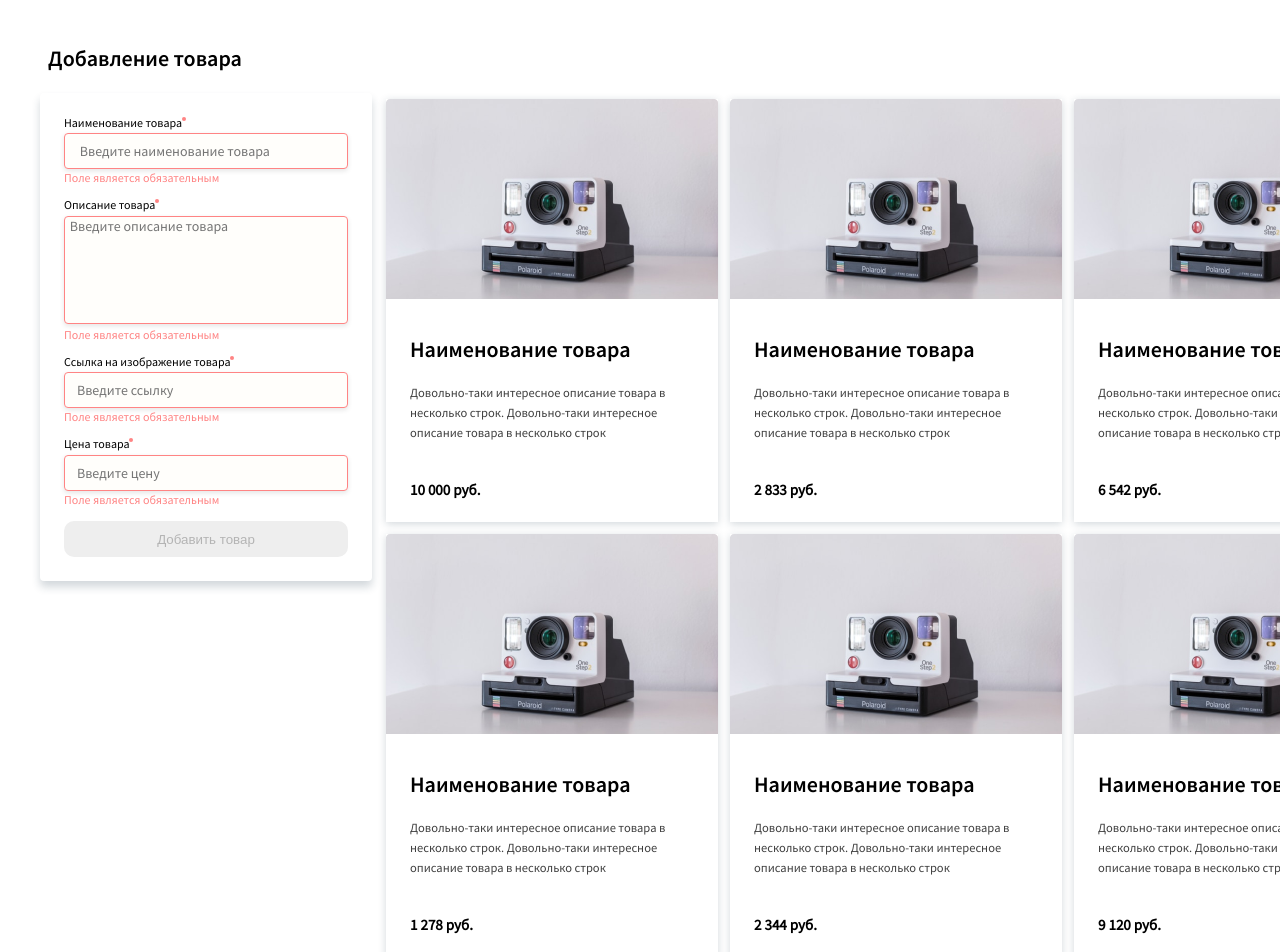
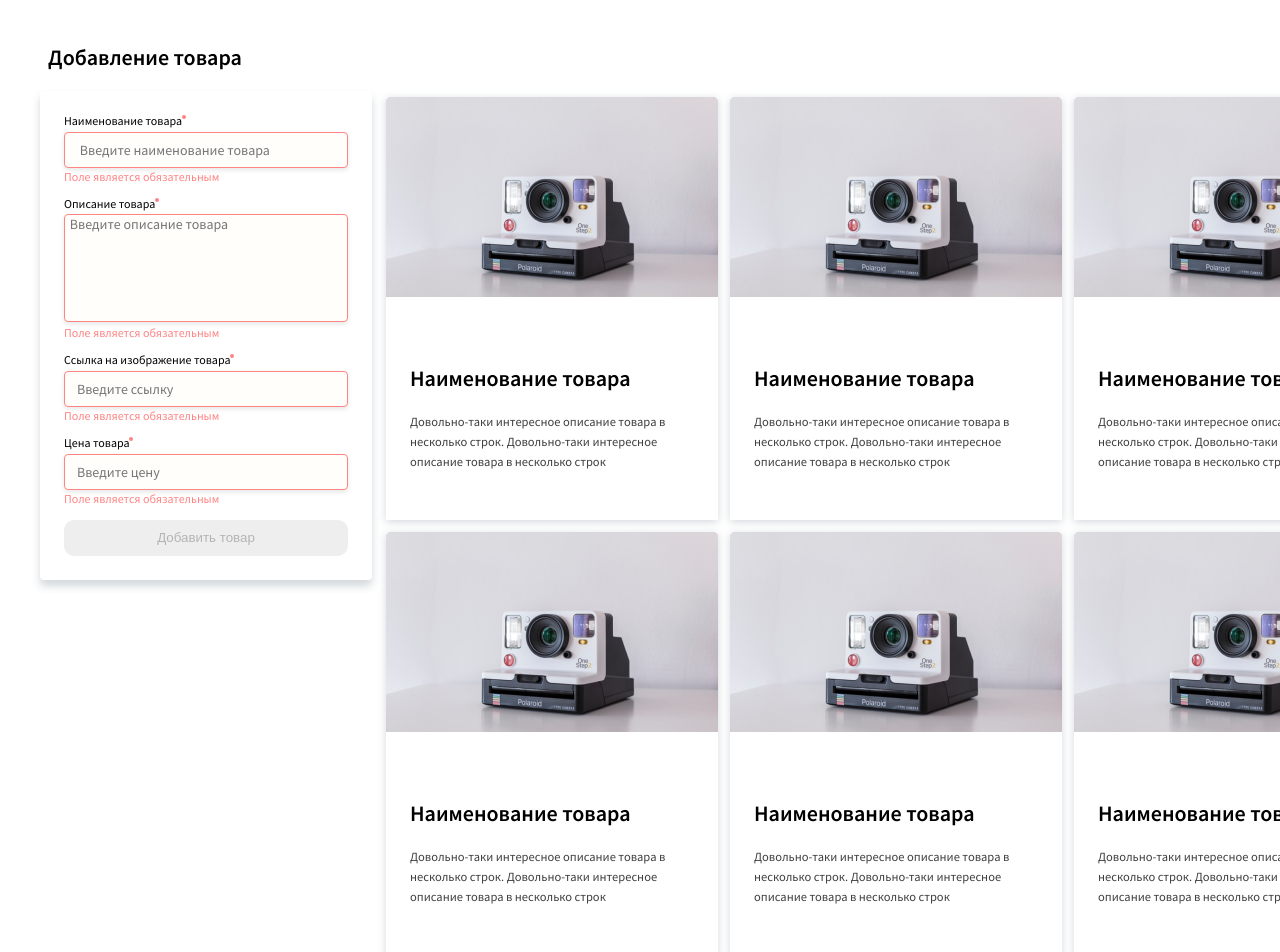
Before and after one commit to Roman-wdesign/proj, a Vue app: page /#/ in a window 1280 px wide. Shown: the top 952 px of the page. Built offline with nearby package versions, Linux system fonts and the light colour scheme.

Commit message:
number has been changed to price in products

```diff
--- a/src/components/Dropdown.vue
+++ b/src/components/Dropdown.vue
@@ -1,18 +1,18 @@
 <template>
   <div>
-    <div class="aselect" :data-value="value" :data-list="list">
-      <div class="selector box" @click="toggle()">
-        <div class="label box">
-          <span class="box">{{ value }}</span>
-        </div>
-        <div class="arrow box" :class="{ expanded : visible }"></div>
-        <div :class="{ hidden : !visible, visible }">
-          <ul>
-            <li :class="{ current : item === value }" :key="item" v-for="item in list" @click="select(item)">{{ item }}</li>
-          </ul>
-        </div>
-      </div>
-    </div>
+<!--    <div class="aselect" :data-value="value" :data-list="list">-->
+<!--      <div class="selector box" @click="toggle()">-->
+<!--        <div class="label box">-->
+<!--          <span class="box">{{ value }}</span>-->
+<!--        </div>-->
+<!--        <div class="arrow box" :class="{ expanded : visible }"></div>-->
+<!--        <div :class="{ hidden : !visible, visible }">-->
+<!--          <ul>-->
+<!--            <li :class="{ current : item === value }" :key="item" v-for="item in list" @click="select(item)">{{ item }}</li>-->
+<!--          </ul>-->
+<!--        </div>-->
+<!--      </div>-->
+<!--    </div>-->
   </div>
 </template>
 
@@ -20,31 +20,31 @@
 export default {
   name: "McvDropdown",
   data: () => ({
-    list: ['Action', 'Action_1', 'Action_2'],
-    visible: false,
-    value:'По умолчанию',
+    // list: ['min to max', 'max to min', 'default'],
+    // visible: false,
+    // value:'default',
 
   }),
   methods: {
-    toggle() {
-      this.visible = !this.visible;
-    },
-    select(option) {
-      this.value = option;
-    },
-    handleClick(e){
-      const classname = e.target.className;
-      if(this.visible && !classname.includes("box")){
-        this.visible = false;
-      }
-    }
+    // toggle() {
+    //   this.visible = !this.visible;
+    // },
+    // select(option) {
+    //   this.value = option;
+    // },
+    // handleClick(e){
+    //   const classname = e.target.className;
+    //   if(this.visible && !classname.includes("box")){
+    //     this.visible = false;
+    //   }
+    // }
   },
-  created () {
-    window.addEventListener('click', this.handleClick);
-  },
-  destroyed () {
-    window.removeEventListener('click', this.handleClick);
-  },
+  // created () {
+  //   window.addEventListener('click', this.handleClick);
+  // },
+  // destroyed () {
+  //   window.removeEventListener('click', this.handleClick);
+  // },
 }
 </script>
 <style scoped></style>
--- a/src/components/Form.vue
+++ b/src/components/Form.vue
@@ -85,9 +85,9 @@
           </div>
 
           <input
-              :class="[{error_input: !this.modelNumber}, {success:this.modelNumber}]"
+              :class="[{error_input: !this.modelPrice}, {success:this.modelPrice}]"
               :type="indicatorChange ? 'number' : 'text'"
-              v-model.trim="modelNumber"
+              v-model.trim="modelPrice"
               step="1" min="2" max="100000000"
               placeholder="Введите цену"
               @focus="indicatorChange = true"
@@ -96,8 +96,8 @@
           >
           <transition name="fade">
             <p
-                :class="{error_mess: !this.modelNumber}"
-                v-if="!this.modelNumber">
+                :class="{error_mess: !this.modelPrice}"
+                v-if="!this.modelPrice">
               Поле является обязательным
             </p>
           </transition>
@@ -122,7 +122,7 @@ import validationForm from "@/components/mixins/validationForm";
 
 export default {
   name: "McvForm",
-  mixins:[validationForm]
+  mixins: [validationForm]
 }
 </script>
 <style scoped></style>
--- a/src/components/mixins/validationForm.js
+++ b/src/components/mixins/validationForm.js
@@ -7,20 +7,20 @@ export default {
         username: null,
         textarea: null,
         url: null,
-        number: null,
-        realNumber: null,
+        price: null,
+        realPrice: null,
         indicatorChange: false,
     }),
     methods: {
 
         addToList() {
             // send data to our list
-            console.log('%c form submitted ', 'color: #D7953FFF;', this.username, this.textarea, this.url, this.modelNumber)
+            console.log('%c form submitted ', 'color: #D7953FFF;', this.username, this.textarea, this.url, this.modelPrice)
 
             this.$store.commit('[products] ADD_TO_LIST', {
                 username: this.username,
                 textarea: this.textarea,
-                number: this.modelNumber
+                price: this.modelPrice
             });
         },
 
@@ -29,8 +29,8 @@ export default {
             this.username = null;
             this.textarea = null;
             this.url = null;
-            this.number = null;
-            this.realNumber = null;
+            this.price = null;
+            this.realPrice = null;
             this.indicatorChange = true;
 
             return alert("Товар был добавлен в список");
@@ -41,7 +41,7 @@ export default {
             return this.username === null
                 || this.textarea === null
                 || !this.isValidUrl
-                || !this.modelNumber
+                || !this.modelPrice
 
         },
 
@@ -54,16 +54,16 @@ export default {
         },
 
 
-        modelNumber: {
+        modelPrice: {
             get() {
-                return this.indicatorChange ? this.realNumber : this.realNumber.toLocaleString()
+                return this.indicatorChange ? this.realPrice : this.realPrice.toLocaleString()
             },
             set(value) {
-                this.realNumber = +value.replace(/\s/g, "")
+                this.realPrice = +value.replace(/\s/g, "")
             },
         },
     },
     created() {
-        this.realNumber = this.value || ""
+        this.realPrice = this.value || ""
     },
 }
--- a/src/store/index.js
+++ b/src/store/index.js
@@ -2,6 +2,7 @@ import Vue from 'vue'
 import Vuex from 'vuex'
 
 import products from '@/store/modules/products'
+import dropdown from '@/store/modules/dropdown'
 
 
 Vue.use(Vuex)
@@ -14,6 +15,7 @@ export default new Vuex.Store({
   actions: {
   },
   modules: {
-    products
+    products,
+    dropdown
   }
 })
--- /dev/null
+++ b/src/store/modules/dropdown.js
@@ -0,0 +1,7 @@
+const state={
+    list: ['min to max', 'max to min', 'default']
+}
+
+export default {
+    state
+}
--- a/src/store/modules/products.js
+++ b/src/store/modules/products.js
@@ -7,61 +7,61 @@ const state = {
             id: 1,
             username: 'Наименование товара',
             textarea: 'Довольно-таки интересное описание товара в несколько строк. Довольно-таки интересное описание товара в несколько строк',
-            number: '10 000 руб.'
+            price: '10 000 руб.'
         },
         {
             id: 2,
             username: 'Наименование товара',
             textarea: 'Довольно-таки интересное описание товара в несколько строк. Довольно-таки интересное описание товара в несколько строк',
-            number: '2 833 руб.'
+            price: '2 833 руб.'
         },
         {
             id: 3,
             username: 'Наименование товара',
             textarea: 'Довольно-таки интересное описание товара в несколько строк. Довольно-таки интересное описание товара в несколько строк',
-            number: '6 542 руб.'
+            price: '6 542 руб.'
         },
         {
             id: 4,
             username: 'Наименование товара',
             textarea: 'Довольно-таки интересное описание товара в несколько строк. Довольно-таки интересное описание товара в несколько строк',
-            number: '1 278 руб.'
+            price: '1 278 руб.'
         },
         {
             id: 5,
             username: 'Наименование товара',
             textarea: 'Довольно-таки интересное описание товара в несколько строк. Довольно-таки интересное описание товара в несколько строк',
-            number: '2 344 руб.'
+            price: '2 344 руб.'
         },
         {
             id: 6,
             username: 'Наименование товара',
             textarea: 'Довольно-таки интересное описание товара в несколько строк. Довольно-таки интересное описание товара в несколько строк',
-            number: '9 120 руб.'
+            price: '9 120 руб.'
         },
         {
             id: 7,
             username: 'Наименование товара',
             textarea: 'Довольно-таки интересное описание товара в несколько строк. Довольно-таки интересное описание товара в несколько строк',
-            number: '10 000 руб.'
+            price: '10 000 руб.'
         },
         {
             id: 8,
             username: 'Наименование товара',
             textarea: 'Довольно-таки интересное описание товара в несколько строк. Довольно-таки интересное описание товара в несколько строк',
-            number: '1 400 руб.'
+            price: '1 400 руб.'
         },
         {
             id: 9,
             username: 'Наименование товара',
             textarea: 'Довольно-таки интересное описание товара в несколько строк. Довольно-таки интересное описание товара в несколько строк',
-            number: '10 000 руб.'
+            price: '10 000 руб.'
         },
         {
             id: 10,
             username: 'Наименование товара',
             textarea: 'Довольно-таки интересное описание товара в несколько строк. Довольно-таки интересное описание товара в несколько строк',
-            number: '10 000 руб.'
+            price: '10 000 руб.'
         },
     ]
 }
```
